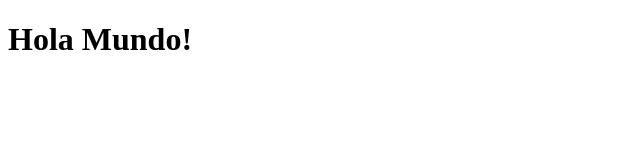
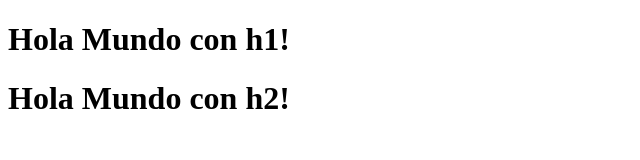
Before and after one commit to bayalad7/git-curso, a plain HTML site: page index.html in a window 1280 px wide. Shown: the whole page, without its empty margins (0-640 px from the left). Drawn offline with Linux system fonts and the light colour scheme.

Commit message:
Actualiza títulos index.html

```diff
--- a/index.html
+++ b/index.html
@@ -7,7 +7,8 @@
 </head>
 <body>
 
-    <h1>Hola Mundo!</h1>
+    <h1>Hola Mundo con h1!</h1>
+    <h1>Hola Mundo con h2!</h1>
 
 </body>
 </html>
```
